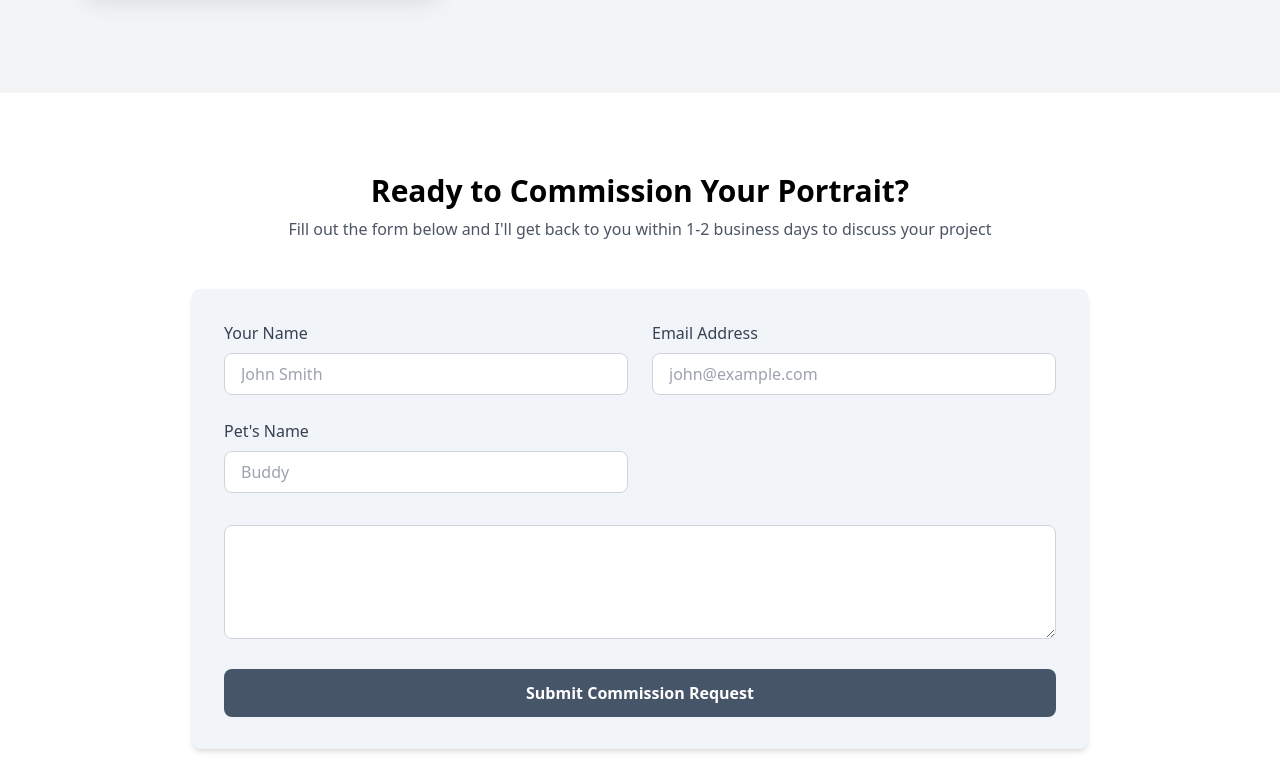
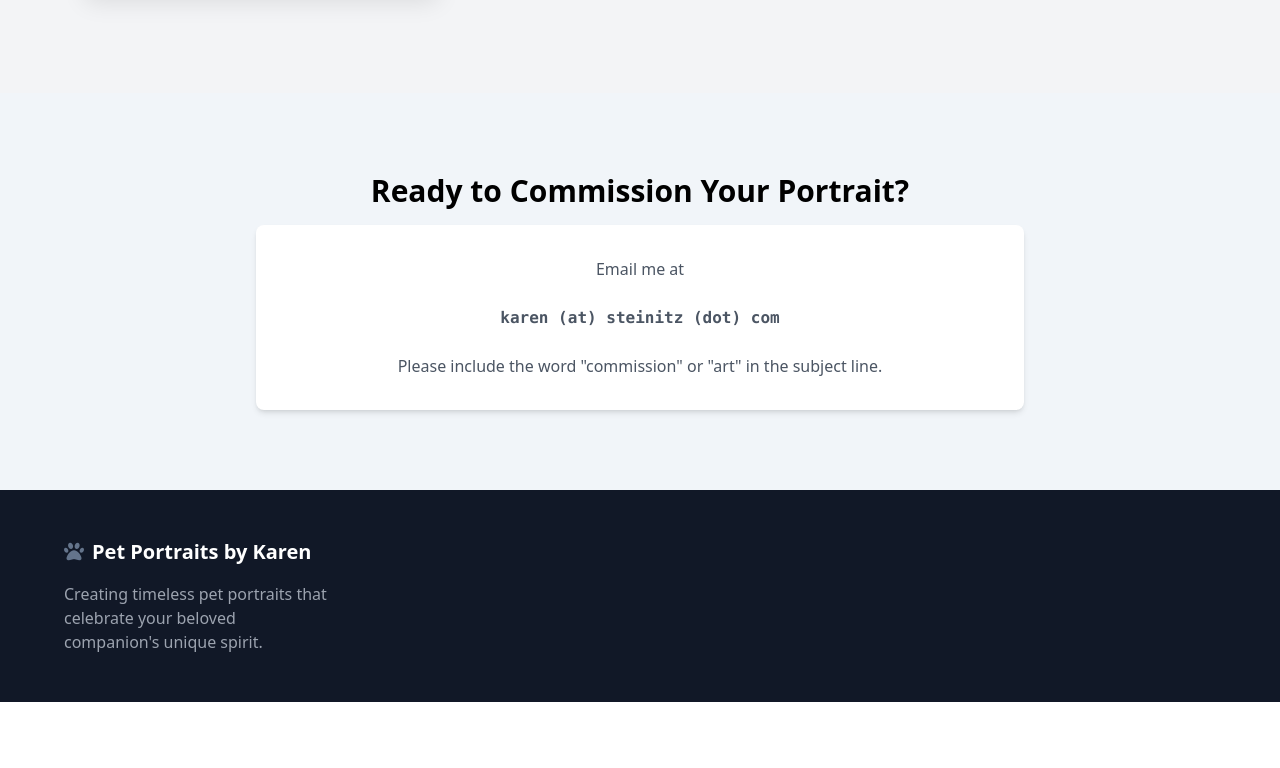
Before and after one commit to galori/karen-pet-portraits, a plain HTML site: page index.html in a window 1280 px wide. Shown: the part 7712-8480 px from the top of the page. After the commit the page ends 8414 px from the top, so only its background shows below. Drawn offline with nearby package versions, Linux system fonts and the light colour scheme.

Commit message:
removed email form and replaced with text to email

```diff
--- a/index.html
+++ b/index.html
@@ -310,47 +310,15 @@
   </section>
 
   <!-- Contact Section -->
-  <section id="contact" class="py-20 px-4 bg-white scroll-mt-24">
+  <section id="contact" class="py-20 px-4 drawing-bg scroll-mt-24">
     <div class="max-w-4xl mx-auto">
-      <h2 class="text-3xl font-bold text-center mb-2">Ready to Commission Your Portrait?</h2>
-      <p class="text-center text-gray-600 mb-12">Fill out the form below and I'll get back to you within 1-2 business
-        days to discuss your project</p>
-
-      <form class="bg-slate-100 rounded-lg shadow-md p-8">
-        <div class="grid grid-cols-1 md:grid-cols-2 gap-6">
-          <div>
-            <label for="name" class="block text-gray-700 font-medium mb-2">Your Name</label>
-            <input type="text" id="name" name="name"
-              class="w-full px-4 py-2 border border-gray-300 rounded-lg focus:outline-none focus:ring-2 focus:ring-slate-400"
-              placeholder="John Smith" required>
-          </div>
-          <div>
-            <label for="email" class="block text-gray-700 font-medium mb-2">Email Address</label>
-            <input type="email" id="email" name="email"
-              class="w-full px-4 py-2 border border-gray-300 rounded-lg focus:outline-none focus:ring-2 focus:ring-slate-400"
-              placeholder="john@example.com" required>
-          </div>
-          <div>
-            <label for="pet_name" class="block text-gray-700 font-medium mb-2">Pet's Name</label>
-            <input type="text" id="pet_name" name="pet_name"
-              class="w-full px-4 py-2 border border-gray-300 rounded-lg focus:outline-none focus:ring-2 focus:ring-slate-400"
-              placeholder="Buddy" required>
-          </div>
-          <div style="display: none;">
-            <input type="hidden" id="time" name="time" value="">
-          </div>
-          <div class="md:col-span-2">
-            <label for="tell_me" class="block text-gray-700 font-medium mb-2"></label>
-            <textarea id="tell_me" name="tell_me" rows="4"
-              class="w-full px-4 py-2 border border-gray-300 rounded-lg focus:outline-none focus:ring-2 focus:ring-slate-400"></textarea>
-          </div>
-          <div class="md:col-span-2">
-            <button type="submit"
-              class="w-full bg-slate-600 hover:bg-slate-700 text-white font-bold py-3 px-4 rounded-lg transition duration-300">Submit
-              Commission Request</button>
-          </div>
-        </div>
-      </form>
+      <h2 class="text-3xl font-bold text-center mb-4">Ready to Commission Your Portrait?</h2>
+      <div class="py-8 px-4 bg-white rounded-lg shadow-md max-w-3xl mx-auto">
+        <p class="text-center text-gray-600">Email me at<br/><br/>
+          <strong class="font-mono">karen&nbsp;(at)&nbsp;steinitz&nbsp;(dot)&nbsp;com</strong><br/><br/>
+          Please include the word "commission" or "art" in the subject line.
+        </p>
+      </div>
     </div>
   </section>
 
@@ -435,21 +403,6 @@
   <!-- Similar modals for other gallery items would go here -->
   <!-- For brevity, I've included just one modal -->
 
-  <script src="https://cdn.jsdelivr.net/npm/@emailjs/browser@3/dist/email.min.js"></script>
-  <script>
-    emailjs.init('tRgYjWVnyVITNAFIQ');
-
-    function sendEmail(e) {
-      e.preventDefault();
-      // Set the hidden time field value
-      document.getElementById('time').value = new Date().toLocaleString();
-      emailjs.sendForm('service_78c1rh4', 'template_bn0z7z9', e.target)
-             .then(() => alert('Sent!'))
-             .catch(console.error);
-    }
-
-    document.querySelector('#contact form').addEventListener('submit', sendEmail);
-  </script>
   <script src="portfolio.js"></script>
   <script src="shared-modal.js"></script>
   <script src="gallery.js"></script>
```
